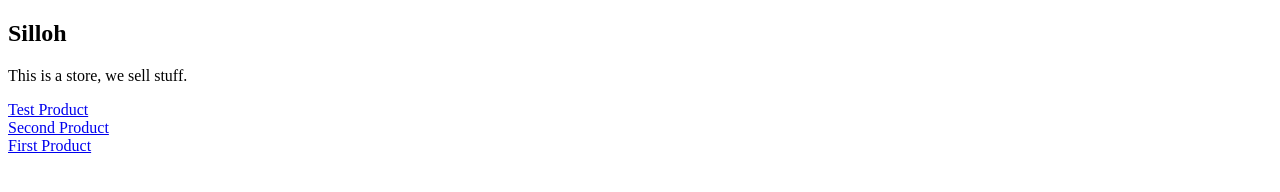
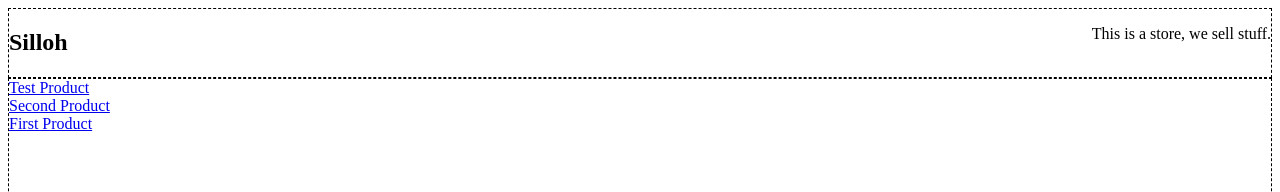
Before and after one commit to markkaylor/silloh, a Gatsby site: page / in a window 1280 px wide. Shown: the top 192 px of the page. Built offline with nearby package versions, Linux system fonts and the light colour scheme; Gatsby itself is replaced by a stand-in of ours.

```diff
--- a/package.json
+++ b/package.json
@@ -18,7 +18,8 @@
     "gatsby-transformer-remark": "^2.1.1-rc.5",
     "netlify-cms": "^2.3.2",
     "react": "^16.5.1",
-    "react-dom": "^16.5.1"
+    "react-dom": "^16.5.1",
+    "styled-components": "^4.1.3"
   },
   "repository": {
     "type": "git",
--- a/src/components/Header.js
+++ b/src/components/Header.js
@@ -1,20 +1,32 @@
 import React from "react";
 import { StaticQuery, graphql } from 'gatsby';
+import styled from 'styled-components';
+
+const HeaderContainer = styled.div`
+  grid-area: h;
+  border: 1px dashed black;
+`
+
+const TitleDescriptionContainer = styled.div`
+  display: flex;
+  justify-content: space-between
+`
 
 const TitleAndDescription = ({ data }) => {
     const title = data.site.siteMetadata.title
     const description = data.site.siteMetadata.description
 
     return (
-      <div>
+      <TitleDescriptionContainer>
         <h2>{title}</h2>
         <p>{description}</p>
-      </div>
+      </TitleDescriptionContainer>
     )
   }
 
 const Header = () => {
   return (
+    <HeaderContainer>
       <StaticQuery
         query={graphql`
           query {
@@ -28,6 +40,7 @@ const Header = () => {
         `}
         render={data => <TitleAndDescription data={data} />}
       />
+    </HeaderContainer>
   )
 }
 
--- /dev/null
+++ b/src/components/Layout.js
@@ -0,0 +1,33 @@
+import React from "react";
+import Header from '../components/Header';
+
+import styled from 'styled-components'
+
+const Wrapper = styled.div`
+  height: 100vh;
+  display: grid;
+  grid-template-columns: repeat(12, 1fr);
+  grid-template-rows: 70px auto 70px;
+  grid-template-areas:
+    'h h h h h h h h h h h h'
+    'm m m m m m m m m m m m'
+    'm m m m m m m m m m m m'
+`
+
+const Main = styled.div`
+  grid-area: m;
+  border: 1px dashed black;
+`
+
+const Layout = ({ children }) => {
+  return (
+    <Wrapper>
+      <Header />
+      <Main>
+        {children}
+      </Main>
+    </Wrapper>
+  )
+}
+
+export default Layout
--- a/src/pages/index.js
+++ b/src/pages/index.js
@@ -3,13 +3,12 @@ import React from "react";
 import { graphql } from 'gatsby'
 import { Link } from 'gatsby'
 
-import Header from '../components/Header'
+import Layout from '../components/Layout'
 
-const Layout = ({data}) => {
+const ProductIndex = ({data}) => {
   const { edges } = data.allMarkdownRemark;
   return (
-    <div>
-     <Header />
+    <Layout>
      {edges.map(edge => {
         const {frontmatter} = edge.node
         return (
@@ -20,7 +19,7 @@ const Layout = ({data}) => {
           </div>
         )
       })}
-    </div>
+    </Layout>
   )
 }
 
@@ -40,4 +39,4 @@ export const query = graphql`
   }
 `
 
-export default Layout
+export default ProductIndex
--- a/static/admin/config.yml
+++ b/static/admin/config.yml
@@ -15,3 +15,4 @@ collections:
       - { name: date, label: Date, widget: date }
       - { name: title, label: Title }
       - { name: body, label: Body, widget: markdown }
+      - { name: thumbnail, label: Image, widget: image }
```
Also changed, not shown: static/casual buzz.jpg (added), 1 other file. Lines whose indentation alone changed are shown as unchanged.
